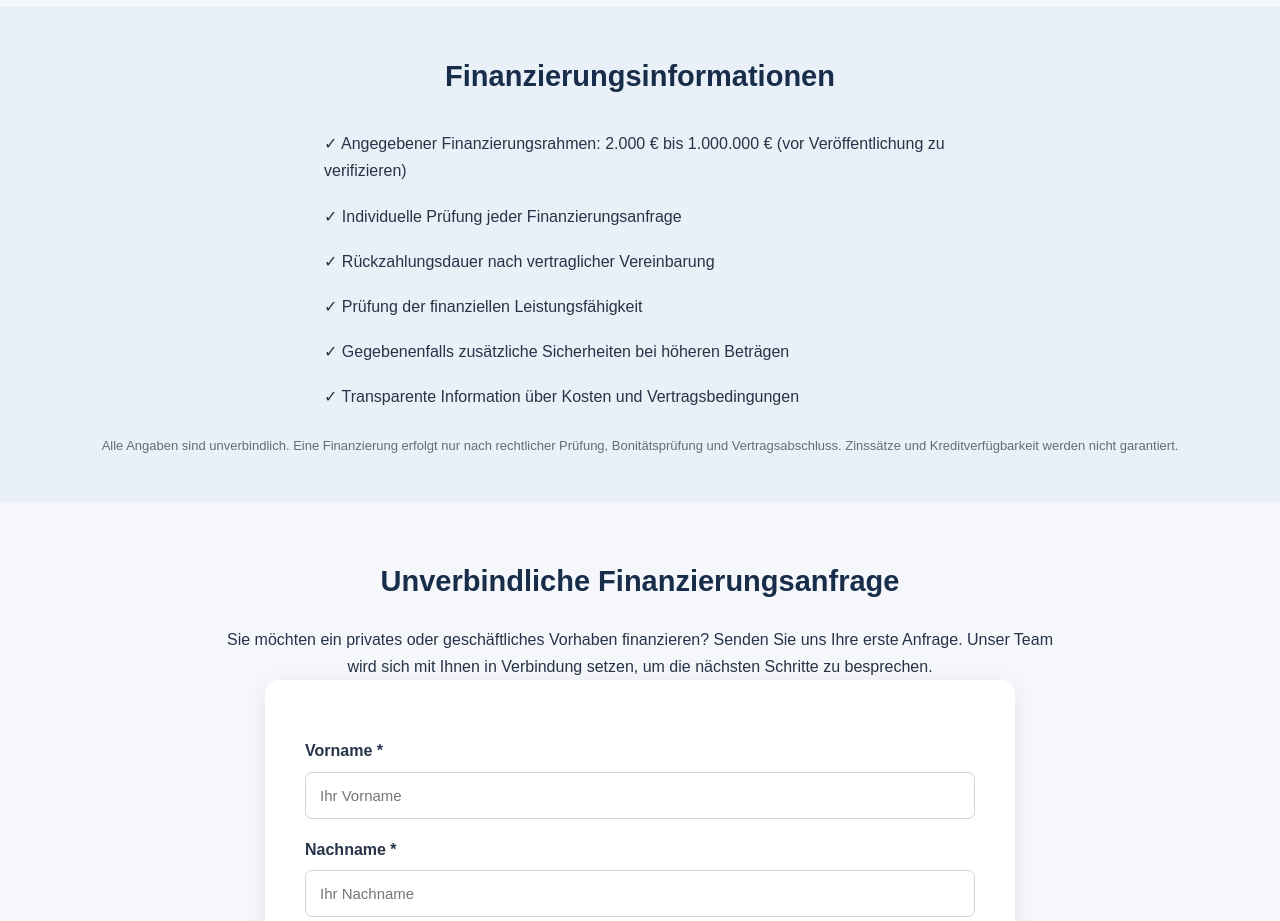
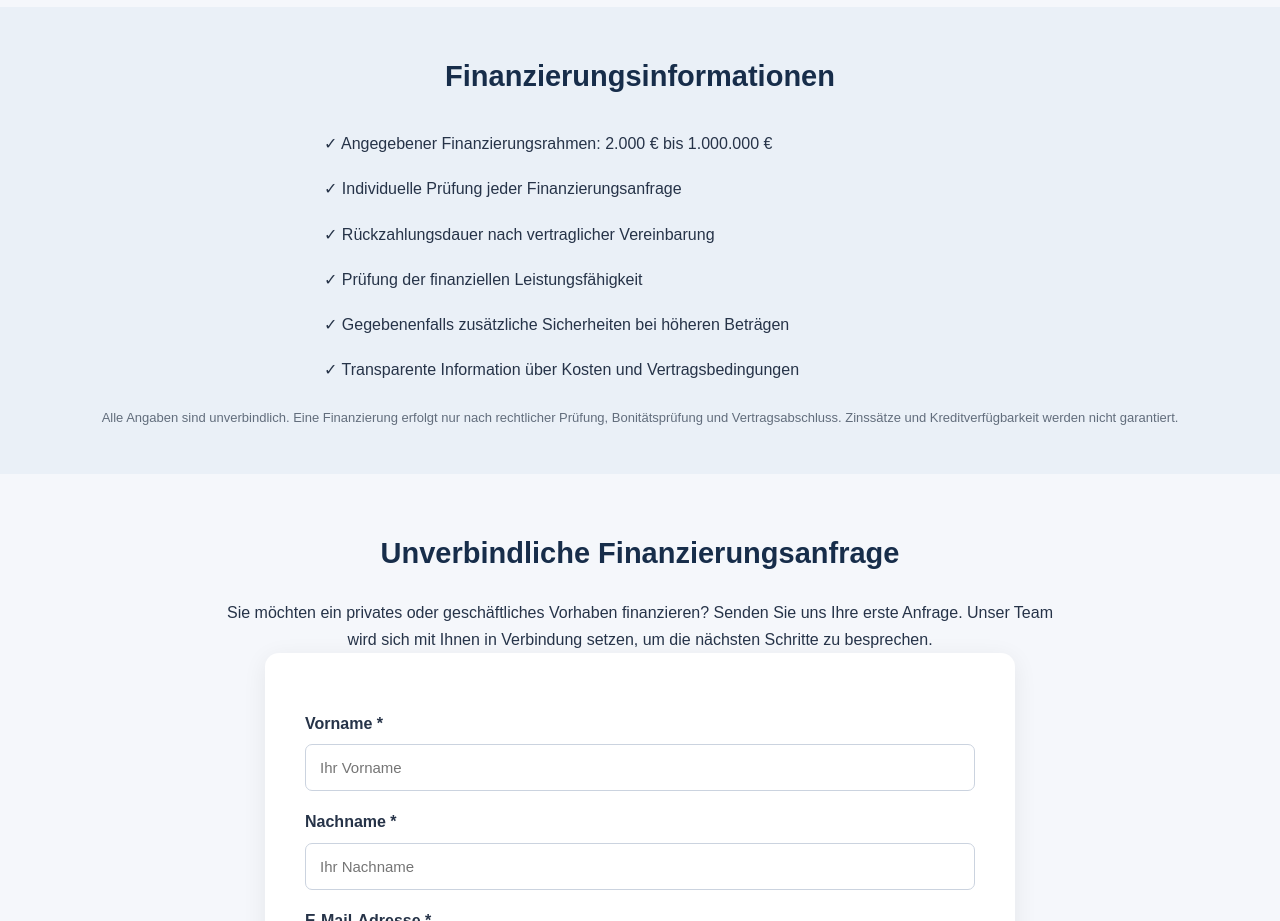
Before and after one commit to bancainternazionale59-sys/kredit-projektfinanzierung, a plain HTML site: page index.html in a window 1280 px wide. Shown: the part 1300-2221 px from the top of the page. Drawn offline with Linux system fonts and the light colour scheme.

Commit message:
Update index.html

```diff
--- a/index.html
+++ b/index.html
@@ -76,7 +76,7 @@ footer{background:#101e35;color:white;padding:35px 20px;text-align:center}footer
 <section class="conditions" id="konditionen">
   <h2>Finanzierungsinformationen</h2>
   <ul>
-    <li>✓ Angegebener Finanzierungsrahmen: 2.000 € bis 1.000.000 € (vor Veröffentlichung zu verifizieren)</li>
+    <li>✓ Angegebener Finanzierungsrahmen: 2.000 € bis 1.000.000 € </li>
     <li>✓ Individuelle Prüfung jeder Finanzierungsanfrage</li>
     <li>✓ Rückzahlungsdauer nach vertraglicher Vereinbarung</li>
     <li>✓ Prüfung der finanziellen Leistungsfähigkeit</li>
@@ -128,7 +128,7 @@ footer{background:#101e35;color:white;padding:35px 20px;text-align:center}footer
        placeholder="name@beispiel.de"
        autocomplete="email"
        required>
-
+<input type="hidden" name="_replyto" id="replyto">
       <label for="telefon">Telefonnummer</label>
       <input type="tel" id="telefon" name="Telefonnummer"
              placeholder="Ihre Telefonnummer"
```
